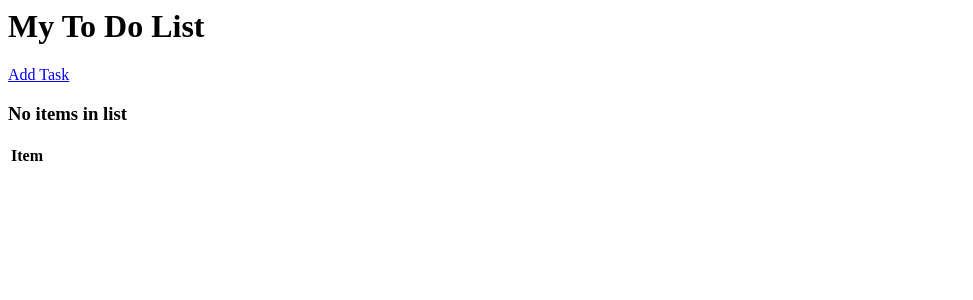
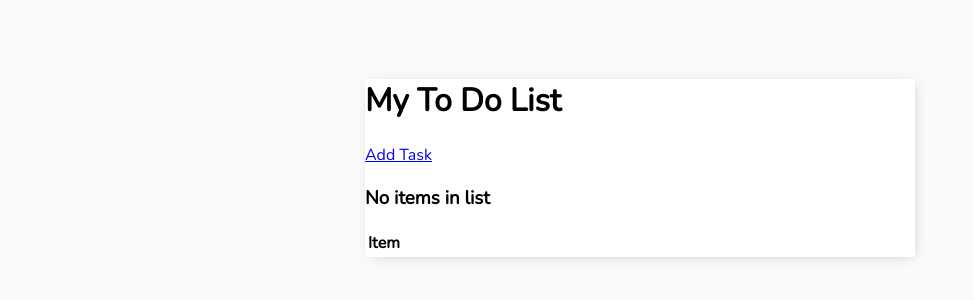
Before and after one commit to davisli1/teammanagement, a Django app: page / in a window 1280 px wide. Shown: the top 300 px of the page, without its empty margins (0-973 px from the left). Run offline with Django 4.2, Linux system fonts and the light colour scheme; data that the repository does not hold is empty.

Commit message:
basic styling

```diff
--- /dev/null
+++ b/base/templates/base/main.html
@@ -0,0 +1,40 @@
+<!DOCTYPE html>
+
+<html>
+<head>
+    <meta charset='utf-8'>
+    <meta http-equiv='X-UA-Compatible' content='IE=edge'>
+    <title>To Do Items</title>
+    <meta name='viewport' content='width=device-width, initial-scale=1'>
+    <link rel='stylesheet' type='text/css' media='screen' href='main.css'>
+    <script src='main.js'></script>
+    <link rel="preconnect" href="https://fonts.googleapis.com">
+    <link rel="preconnect" href="https://fonts.gstatic.com" crossorigin>
+    <link href="https://fonts.googleapis.com/css2?family=Nunito:wght@300&display=swap" rel="stylesheet">
+</head>
+<body>
+
+    <style>
+        body{
+            background-color: #fafafa;
+            font-family: 'Nunito', sans-serif;
+            padding-top: 50px;
+        }
+
+        .container{
+            max-width: 550px;
+            margin: auto;
+            background-color: #fff;
+            -webkit-box-shadow: 2px 2px 13px -4px rgba(0,0,0, 0.21);
+            box-shadow: 2px 2px 13px -4px rgba(0,0,0,0.21);
+        }
+    </style>
+
+<div class = "container">
+    {% block content %}
+
+    {% endblock content %}
+</div>
+
+</body>
+</html>
--- a/base/templates/base/task_confirm_delete.html
+++ b/base/templates/base/task_confirm_delete.html
@@ -1,3 +1,6 @@
+{% extends 'base/main.html' %}
+{% block content %}
+
 <a href = "{% url 'tasks' %}">Go Back</a>
 
 <form method = "POST">
@@ -5,3 +8,4 @@
     <p>Are you sure you want to delete this task? "{{task}}"</p>
     <input type = "submit" value = "Delete"/>
 </form>
+{% endblock content%}
--- a/base/templates/base/task_form.html
+++ b/base/templates/base/task_form.html
@@ -1,3 +1,6 @@
+{% extends 'base/main.html' %}
+{% block content %}
+
 <h3>Task Form</h3>
 <a href ="{% url 'tasks' %}">Go back</a>
 <form method = "POST" action ="">
@@ -6,3 +9,4 @@
     {{form.as_p}}
     <input type = "submit" value = "Submit">
 </form>
+{% endblock content%}
--- a/base/templates/base/task_list.html
+++ b/base/templates/base/task_list.html
@@ -1,3 +1,6 @@
+{% extends 'base/main.html' %}
+{% block content %}
+
 <h1> My To Do List</h1>
 <a href="{% url 'task-create' %}">Add Task</a>
 
@@ -10,7 +13,6 @@
     {% for task in tasks %}
     <tr>
         <td>{{task.title}}</td>
-        <td><a href="{% url 'task' task.id %}">View</a></td>
         <td><a href="{% url 'task-update' task.id %}">Edit</a></td>
         <td><a href="{% url 'task-delete' task.id %}">Delete</a></td>
     </tr>
@@ -18,3 +20,4 @@
     <h3>No items in list</h3>
     {% endfor %}
 </table>
+{% endblock content%}
--- a/base/views.py
+++ b/base/views.py
@@ -27,6 +27,7 @@ class TaskCreate(CreateView):
     # if everything goes well, send user back to list
     success_url = reverse_lazy('tasks')
 
+# This class is used as
 class TaskUpdate(UpdateView):
     model = Task
     # easier way to list out than having to create a list of all fields
```
